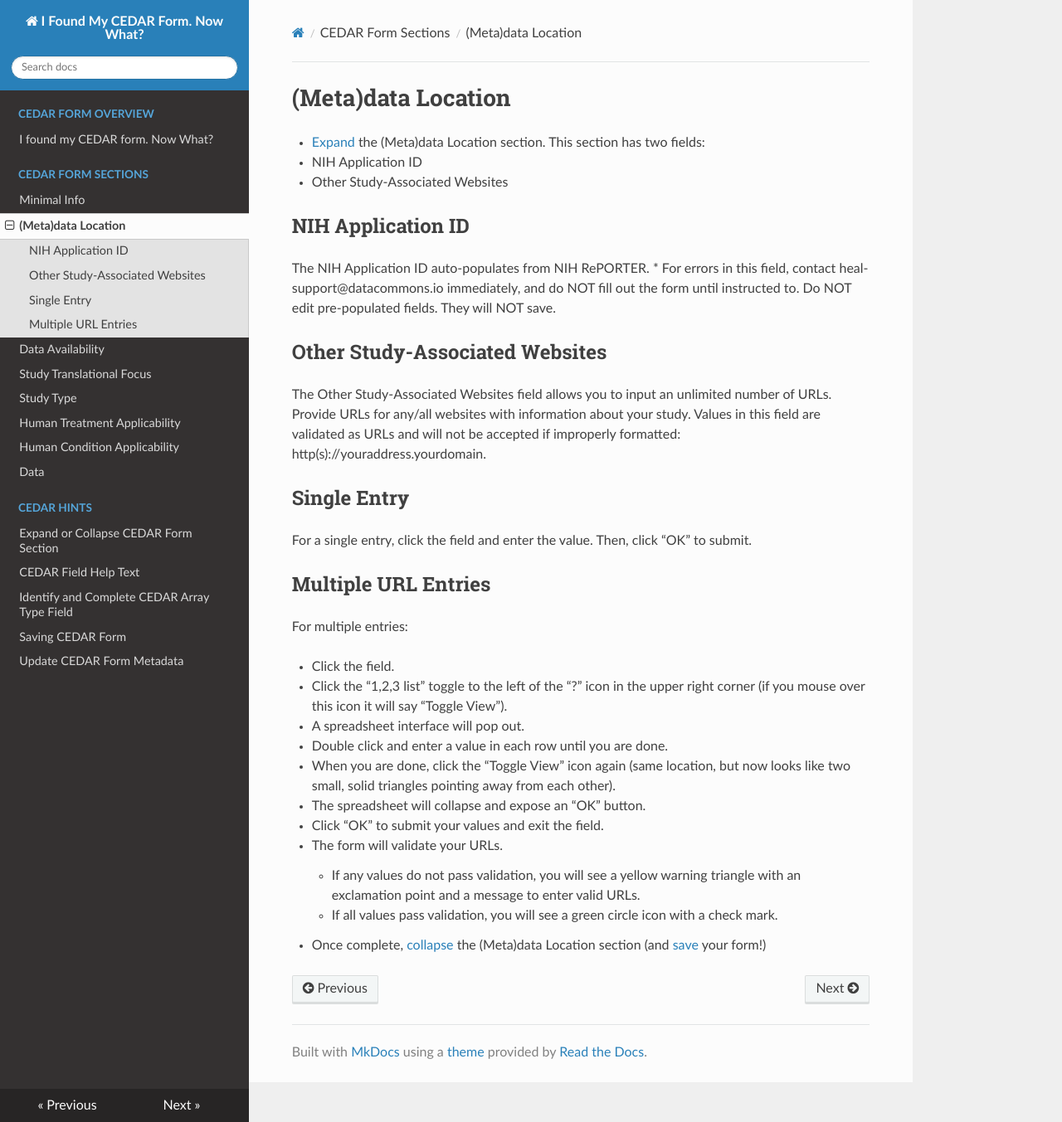
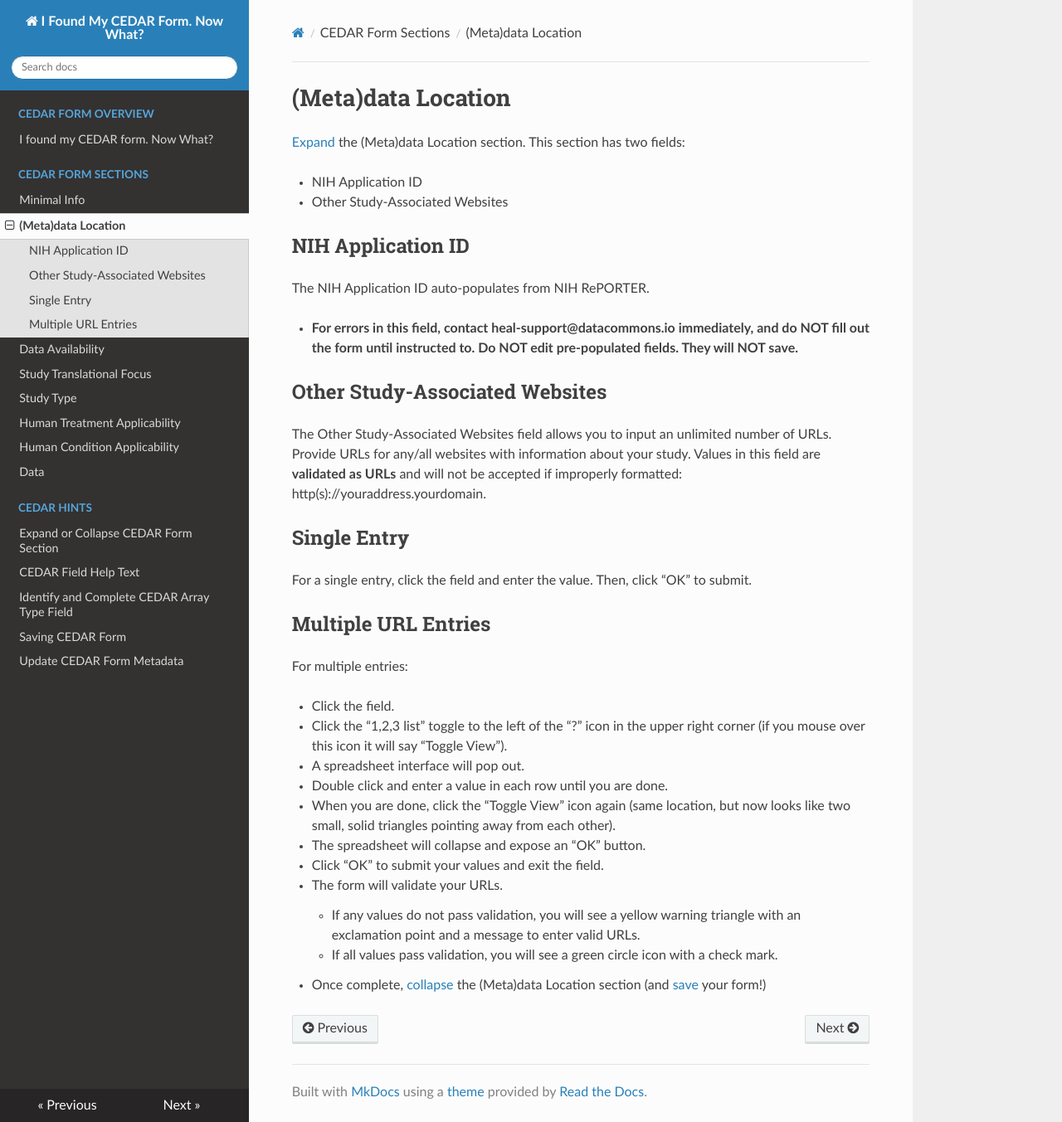
Before and after one commit to HEAL/cedar-form-docs, an MkDocs documentation site: the page built from docs/meta-data-location.md, in a window 1280 px wide and 1353 px high. Shown: the whole window at 83% size. Built offline with MkDocs 1.6.1, drawn with Linux system fonts in a browser that asks for light colours; nearby versions of some CDN libraries.

```diff
--- a/docs/meta-data-location.md
+++ b/docs/meta-data-location.md
@@ -1,16 +1,18 @@
 # (Meta)data Location
 
-* [Expand](expand-or-collapse-cedar-form-section.md) the (Meta)data Location section. This section has two fields:
+[Expand](expand-or-collapse-cedar-form-section.md) the (Meta)data Location section. This section has two fields:
+
   * NIH Application ID
   * Other Study-Associated Websites
 
 ## **NIH Application ID**
 The NIH Application ID auto-populates from NIH RePORTER.
-  * For errors in this field, contact heal-support@datacommons.io immediately, and do NOT fill out the form until instructed to. Do NOT edit pre-populated fields. They will NOT save.
+
+  * **For errors in this field, contact heal-support@datacommons.io immediately, and do NOT fill out the form until instructed to. Do NOT edit pre-populated fields. They will NOT save.**
 
 ## **Other Study-Associated Websites**
 The Other Study-Associated Websites field allows you to input an unlimited number of URLs. Provide URLs for any/all websites with information about your study.
-Values in this field are validated as URLs and will not be accepted if improperly formatted: http(s)://youraddress.yourdomain.
+Values in this field are **validated as URLs** and will not be accepted if improperly formatted: http(s)://youraddress.yourdomain.
 
 ## Single Entry
 For a single entry, click the field and enter the value. Then, click “OK” to submit.
```
